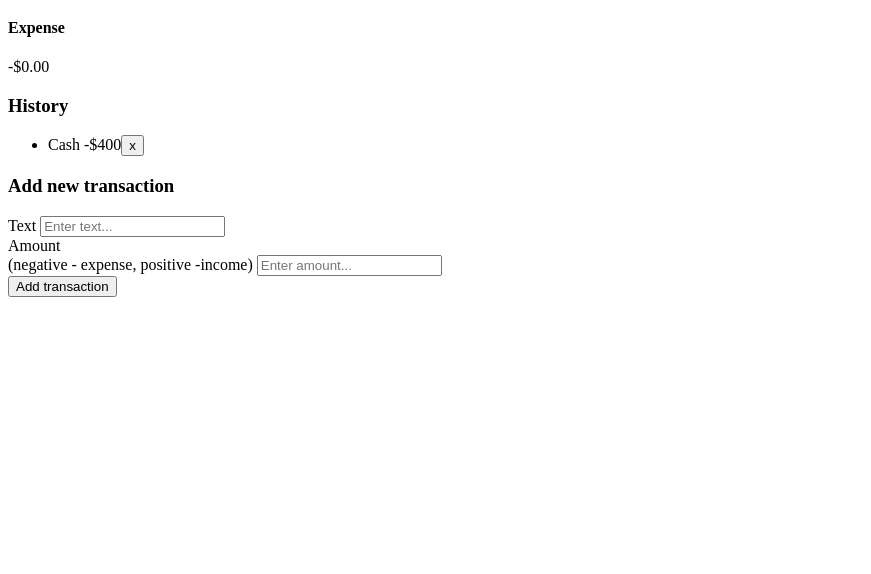
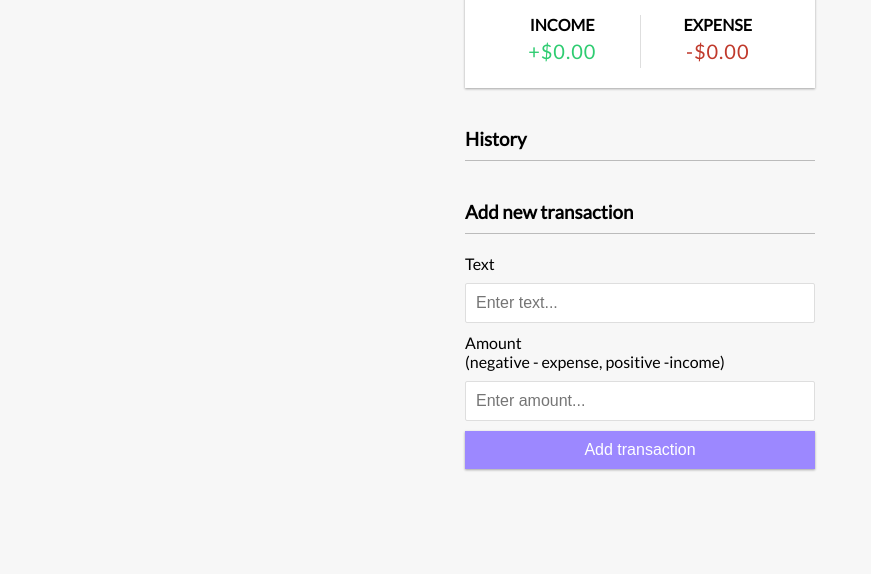
Before and after one commit to adnanreza/expenseTracker, a plain HTML site: page index.html in a window 1280 px wide. Shown: the part 226-800 px from the top of the page, without its empty margins (0-871 px from the left). Drawn offline with Linux system fonts and the light colour scheme.

Commit message:
Styled expense tracker

```diff
--- a/index.html
+++ b/index.html
@@ -25,9 +25,9 @@
 
       <h3>History</h3>
       <ul id="list" class="list">
-        <li class="minus">
+        <!-- <li class="minus">
           Cash <span>-$400</span><button class="delete-btn">x</button>
-        </li>
+        </li> -->
       </ul>
 
       <h3>Add new transaction</h3>
--- a/style.css
+++ b/style.css
@@ -0,0 +1,151 @@
+@import url('https://fonts.googleapis.com/css2?family=Lato&display=swap');
+
+:root {
+  --box-shadow: 0 1px 3px rgba(0, 0, 0, 0.12), 0 1px 2px rgba(0, 0, 0, 0.24);
+}
+
+* {
+  box-sizing: border-box;
+}
+
+body {
+  background-color: #f7f7f7;
+  display: flex;
+  flex-direction: column;
+  align-items: center;
+  justify-content: center;
+  min-height: 100vh;
+  margin: 0;
+  font-family: 'Lato', sans-serif;
+}
+
+.container {
+  margin: 30px auto;
+  width: 350px;
+}
+
+h1 {
+  letter-spacing: 1px;
+  margin: 0;
+}
+
+h3 {
+  border-bottom: 1px solid #bbb;
+  padding-bottom: 10px;
+  margin: 40px 0 10px;
+}
+
+h4 {
+  margin: 0;
+  text-transform: uppercase;
+}
+
+.inc-exp-container {
+  background-color: #fff;
+  padding: 20px;
+  box-shadow: var(--box-shadow);
+  display: flex;
+  justify-content: space-between;
+  margin: 20px 0;
+}
+
+.inc-exp-container > div {
+  flex: 1;
+  text-align: center;
+}
+
+.inc-exp-container > div:first-of-type {
+  border-right: 1px solid #dedede;
+}
+
+.money {
+  font-size: 20px;
+  letter-spacing: 1px;
+  margin: 5px 0;
+}
+
+.money.plus {
+  color: #2ecc71;
+}
+
+.money.minus {
+  color: #c0392b;
+}
+
+label {
+  display: inline-block;
+  margin: 10px 0;
+}
+
+input[type='text'],
+input[type='number'] {
+  border: 1px solid #dedede;
+  border-radius: 2px;
+  display: block;
+  font-size: 16px;
+  padding: 10px;
+  width: 100%;
+}
+
+.btn {
+  cursor: pointer;
+  background-color: #9c88ff;
+  box-shadow: var(--box-shadow);
+  color: #fff;
+  border: 0;
+  display: block;
+  font-size: 16px;
+  margin: 10px 0 30px;
+  padding: 10px;
+  width: 100%;
+}
+
+.btn:focus,
+.delete-btn:focus {
+  outline: 0;
+}
+
+.list {
+  list-style-type: none;
+  padding: 0;
+  margin-bottom: 40px;
+}
+
+.list li {
+  background-color: white;
+  box-shadow: var(--box-shadow);
+  color: #333;
+  display: flex;
+  justify-content: space-between;
+  position: relative;
+  padding: 10px;
+  margin: 10px 0;
+}
+
+.list li.minus {
+  border-right: 5px solid #c0392b;
+}
+
+.list li.plus {
+  border-right: 5px solid #2ecc71;
+}
+
+.delete-btn {
+  background-color: #e74c3c;
+  border: 0;
+  color: #fff;
+  font-size: 20px;
+  line-height: 20px;
+  padding: 2px 5px;
+  position: absolute;
+  top: 50%;
+  left: 0;
+  transform: translate(-100%, -50%);
+  opacity: 0;
+  transition: opacity 0.3s ease;
+}
+
+.list li:hover .delete-btn {
+  cursor: pointer;
+  opacity: 1;
+}
```
